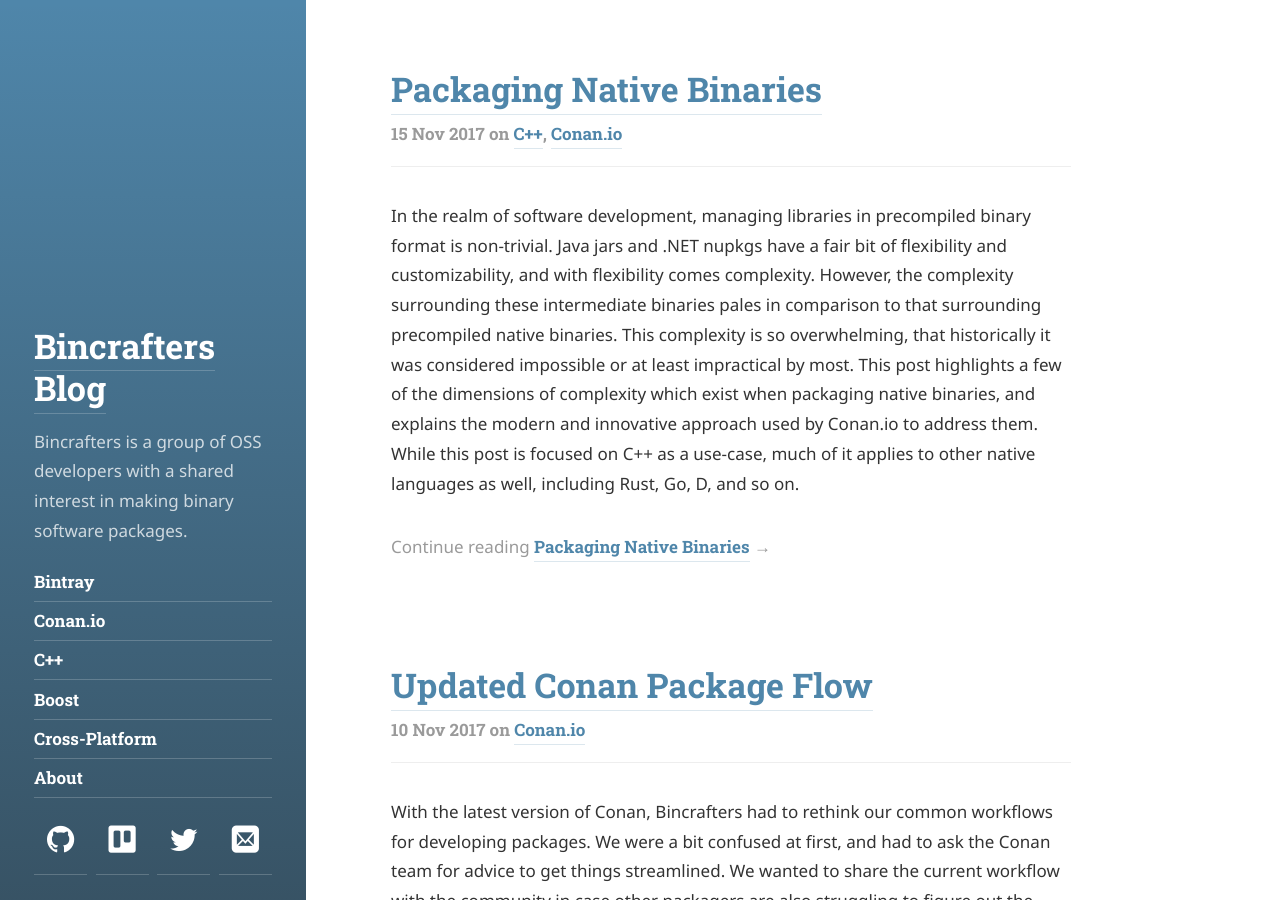
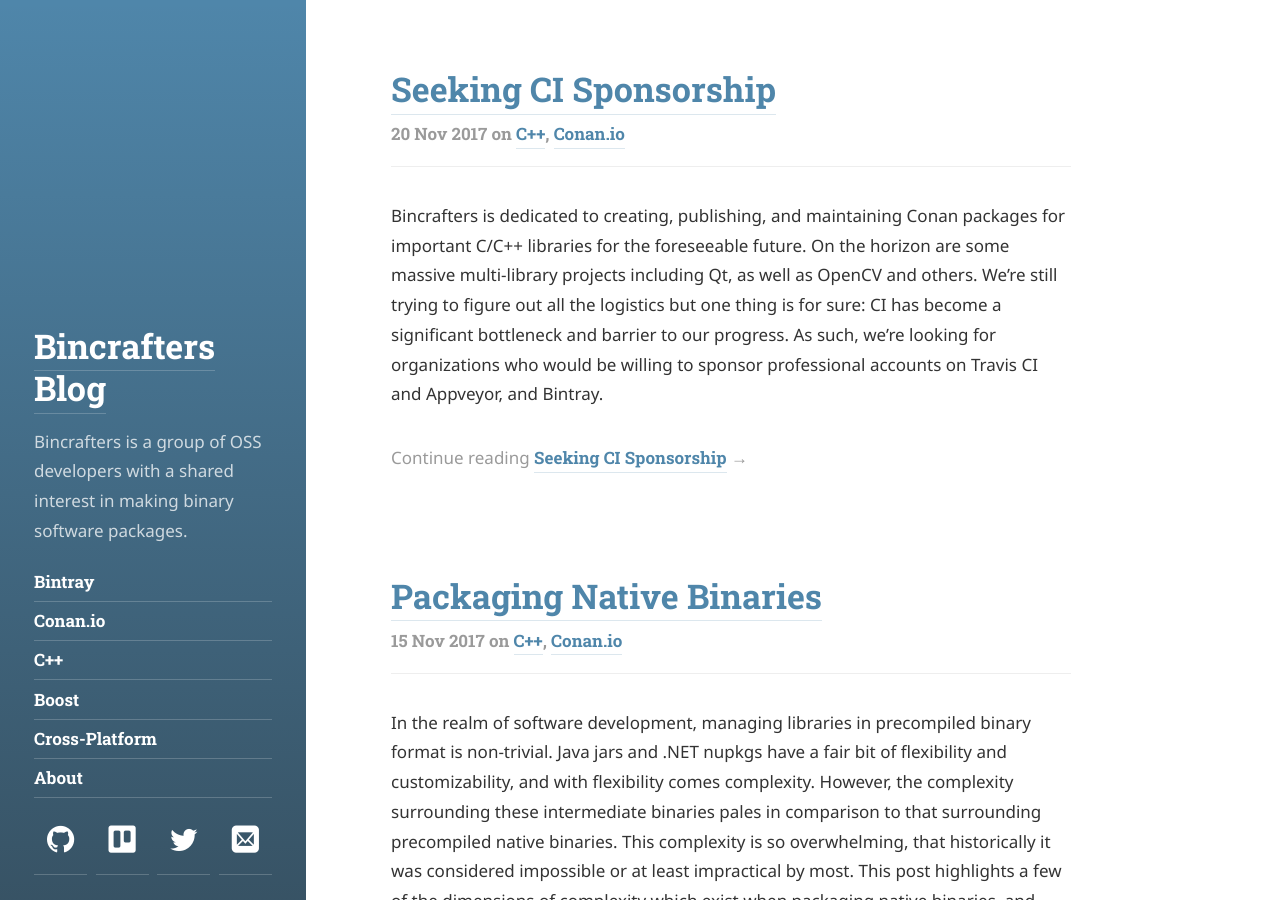
Before and after one commit to bincrafters/bincrafters.github.io, a Jekyll site: the page built from index.html, in a window 1280 px wide and 900 px high. Built offline with Jekyll 4.4.1, drawn with Linux system fonts in a browser that asks for light colours; some web fonts are replaced; the list of posts is cut into pages by our own code; some of the changed text lies outside the part shown.

Commit message:
add initial sponsorship post and update about

```diff
--- /dev/null
+++ b/_posts/2017-11-20-Continuous-Integration-Sponsorship.md
@@ -0,0 +1,24 @@
+---
+layout: post
+title: 'Seeking CI Sponsorship'
+tags: [C++, Conan.io]
+---
+
+Bincrafters is dedicated to creating, publishing, and maintaining Conan packages for important C/C++ libraries for the foreseeable future. On the horizon are some massive multi-library projects including Qt, as well as OpenCV and others. We're still trying to figure out all the logistics but one thing is for sure: CI has become a significant bottleneck and barrier to our progress. As such, we're looking for organizations who would be willing to sponsor professional accounts on Travis CI and Appveyor, and Bintray.
+
+## Free CI Services for OSS
+Travis, Appveyor, and Bintray all provide amazing public services for free.  We don't know how they do it, but we're grateful. It is these services which have enabled Bincrafters to exist in the first place.  We've been hitting the ceiling with each of these services on a regular basis, and engineered around them as best we could.  With free plans, Appveyor runs 1 concurrent job, Travis runs a few for linux, but Mac builds are bottlenecked to 2.  Also, Mac builds have regularly experienced issues which have caused them to be delayed multiple days.   In the face of continued growth, the limitations are simply untenable.
+
+Here you can view the link to Appveyor and Travis pricing and capacity limitations:
+
+[Appveyor Pricing](https://www.appveyor.com/pricing)
+[Travis Pricing](https://travis-ci.com/plans)
+[Bintray Pricing](https://bintray.com/account/pricing)
+
+As all the paid plans are tailored for non-OSS use, we have recently reached out to both Appveyor and Travis asking for custom pricing.  Something like an OSS+ plan, which simply increases concurrent job capacity. We will post an update here if either can accomodate, but in the meantime we will proceed as if we can only choose from the existing paid plans.
+
+## Total Monthly Funding Target
+For paid plans on each of these services which would increase our concurrent build capacity in a meaningful way, we will need approximately $750 USD each month.   We don't expect any single organization to contribute this amount.  Instead we are hoping to find several organizations who can commit to smaller monthly contributions.
+
+## In Return for Contribution
+We want to show appreciation for any amount of financial support, so we have added a section on the "About" page on our blog to feature and promote such sponsors.  As with any charitable donation, the idea behind showcasing sponsors publicly is that it might help bring positive attention to those sponsors, and possibly even business.
--- a/about.md
+++ b/about.md
@@ -7,14 +7,20 @@ order: 10
 ## Background
 Bincrafters began with a few developers who were each publishing Open-Source binary packages separately to Bintray, a cloud hosting service for Binary packages. While this is standard-practice in the Open-Source community, it creates several challenges for both the developers and the user community that might consume those packages. This lack a massive amount of duplicated of effort, and a lack of discoverability due to a sprawling of these packages across many separate repositories, among others. Bincrafters pools the time and diverse skills from multiple developers to publish and host high-quality packages in a small set of curated public repositories on Bintray.
 
-## Open-Source Providers
-Bincrafters would not exist if not for Github, Bintray, Travis-CI, and Appveyor. Each plays a critical role in the packaging pipeline, and we are very grateful to these companies for providing these services.
-
 ## See Our Work
 
 > [github](https://github.com/bincrafters) - [bintray](https://bintray.com/bincrafters) - [travis](https://travis-ci.org/bincrafters) - appveyor : see github readmes
 {:.lead}
 
+## Open-Source Providers
+Bincrafters would not exist if not for Github, Bintray, Travis-CI, and Appveyor. Each plays a critical role in the packaging pipeline, and we are very grateful to these companies for providing these services.
+
+## Sponsors
+Bincrafters relies on recurring monthly donations from commercial organizations to pay for increased concurrent build capacity with our CI providers.  Our blog post about sponsorship here: [Bincrafters CI Sponsorship](https://bincrafters.github.io/2017/11/20/continuous-integration-sponsorship/).  Below is a list of our current sponsors, to whom we are extremely grateful:
+
+|Sponsor Name| Monthly Donation| Sponsor URL| Sponsor Description|
+--------------------------------------------------------------------------------
+|Currently seeking sponsorhip|
 
 ## Active Members
 
```
Also changed, not shown: other parts of about.md (+2 -1 lines).
